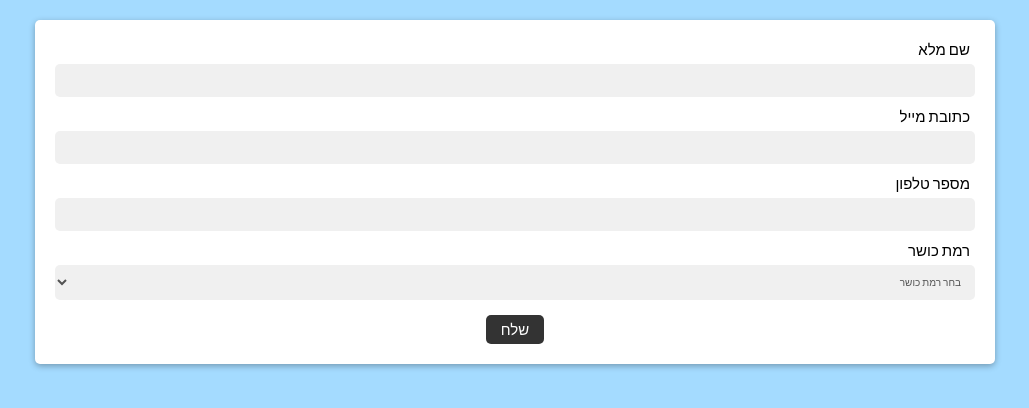
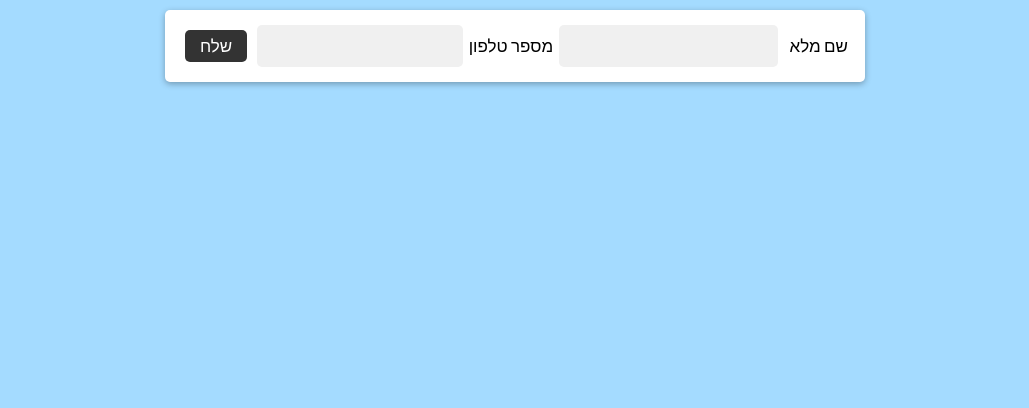
Before and after one commit to shaharyair/katrin-studio-Landing-page, a React (Vite) app: page / in a window 1280 px wide. Shown: the top 408 px of the page, without its empty margins (125-1154 px from the left). Built offline with nearby package versions, Linux system fonts and the light colour scheme.

Commit message:
improved styling and added responsiveness

```diff
--- a/src/Components/SignupForm/SignupForm.css
+++ b/src/Components/SignupForm/SignupForm.css
@@ -5,42 +5,43 @@
 .form-container {
   display: flex;
   flex-direction: column;
+  justify-content: center;
   align-items: center;
-  justify-content: center;
-  width: 75%;
+  width: 33rem;
   height: 50%;
-  margin: 2rem auto;
+  margin: 1rem auto;
   padding: 2rem;
   border-radius: 0.5rem;
   box-shadow: 0 0.2rem 0.6rem rgba(0, 0, 0, 0.3);
   background-color: #fff;
+  transition: all 1s ease;
 }
 
 .form-field {
+  display: grid;
   direction: rtl;
   margin-bottom: 1rem;
   width: 100%;
 }
 
-label {
+.form-field > label {
   font-size: calc(var(--signup-fontSize));
   margin-right: 0.5rem;
 }
 
-input,
-select {
+.form-field > input {
   width: 100%;
   padding: 1rem;
   margin-top: 0.5rem;
   border-radius: 0.5rem;
   border: none;
   background-color: #f0f0f0;
-  color: #535353;
-  font-size: calc(var(--signup-fontSize) - 0.5rem);
+  color: #555;
+  font-size: calc(var(--signup-fontSize));
   direction: rtl;
 }
 
-button[type="submit"] {
+.form-container > button[type="submit"] {
   margin-top: 0.5rem;
   padding: 0.5rem 1.5rem;
   border-radius: 0.5rem;
@@ -49,9 +50,40 @@ button[type="submit"] {
   color: #fff;
   font-size: calc(var(--signup-fontSize));
   cursor: pointer;
-  transition: background-color 0.3s ease-in-out;
+  transition: background-color 0.3s ease-out;
 }
 
-button[type="submit"]:hover {
+.form-container > button[type="submit"]:hover {
   background-color: #555;
 }
+
+@media only screen and (min-width: 768px) {
+  .form-container {
+    flex-direction: row-reverse;
+    width: 70rem;
+    padding: 1.5rem 0.5rem 1.5rem 2rem;
+  }
+
+  .form-field {
+    grid-template-columns: repeat(2, auto);
+    grid-template-rows: auto;
+    place-items: center;
+    margin: initial;
+  }
+
+  .form-field > label {
+    margin: initial;
+    font-size: calc(var(--signup-fontSize) + 0.2rem);
+  }
+
+  .form-field > input {
+    margin: initial;
+    font-size: calc(var(--signup-fontSize) + 0.2rem);
+  }
+
+  .form-container > button[type="submit"] {
+    margin: initial;
+    margin-right: 1rem;
+    font-size: calc(var(--signup-fontSize) + 0.2rem);
+  }
+}
--- a/src/Components/SignupForm/SignupForm.jsx
+++ b/src/Components/SignupForm/SignupForm.jsx
@@ -4,9 +4,7 @@ import "./SignupForm.css";
 const SignupForm = () => {
   const [formData, setFormData] = useState({
     fullName: "",
-    email: "",
     phoneNumber: "",
-    fitnessLevel: "",
   });
 
   const handleChange = (event) => {
@@ -17,16 +15,11 @@ const SignupForm = () => {
   };
 
   const handleSubmit = (event) => {
-    event.preventDefault();
-    axios.post("YOUR_EMAIL_API_ENDPOINT", formData).then((response) => {
-      console.log(response.data);
-    });
-    setFormData({
-      fullName: "",
-      email: "",
-      phoneNumber: "",
-      fitnessLevel: "",
-    });
+    // event.preventDefault();
+    // setFormData({
+    //   fullName: "",
+    //   phoneNumber: "",
+    // });
   };
 
   return (
@@ -38,17 +31,6 @@ const SignupForm = () => {
           id='fullName'
           name='fullName'
           value={formData.fullName}
-          onChange={handleChange}
-          required
-        />
-      </div>
-      <div className='form-field'>
-        <label htmlFor='email'>כתובת מייל</label>
-        <input
-          type='email'
-          id='email'
-          name='email'
-          value={formData.email}
           onChange={handleChange}
           required
         />
@@ -66,21 +48,6 @@ const SignupForm = () => {
           required
         />
       </div>
-      <div className='form-field'>
-        <label htmlFor='fitnessLevel'>רמת כושר</label>
-        <select
-          id='fitnessLevel'
-          name='fitnessLevel'
-          value={formData.fitnessLevel}
-          onChange={handleChange}
-          required
-        >
-          <option value=''>בחר רמת כושר</option>
-          <option value='מתחיל'>מתחיל</option>
-          <option value='בינוני'>בינוני</option>
-          <option value='מתקדם'>מתקדם</option>
-        </select>
-      </div>
       <button type='submit'>שלח</button>
     </form>
   );
```
